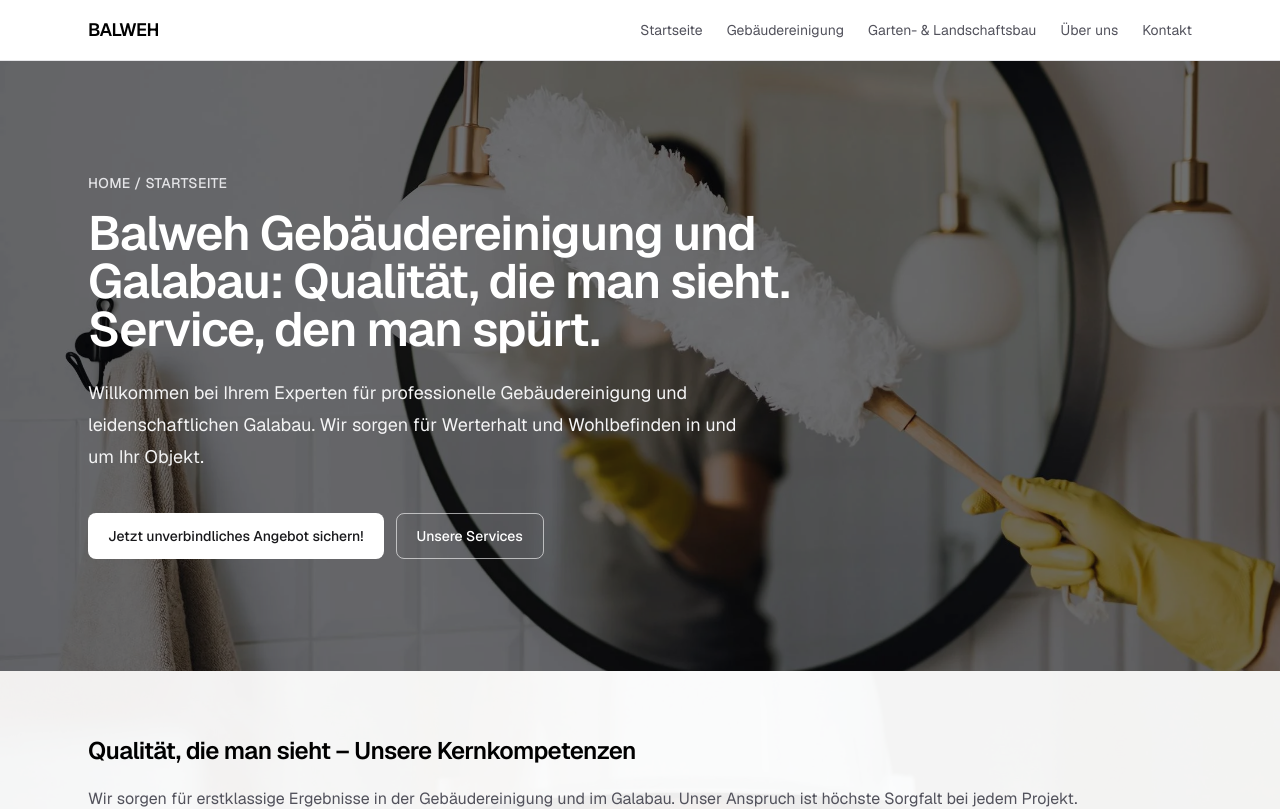
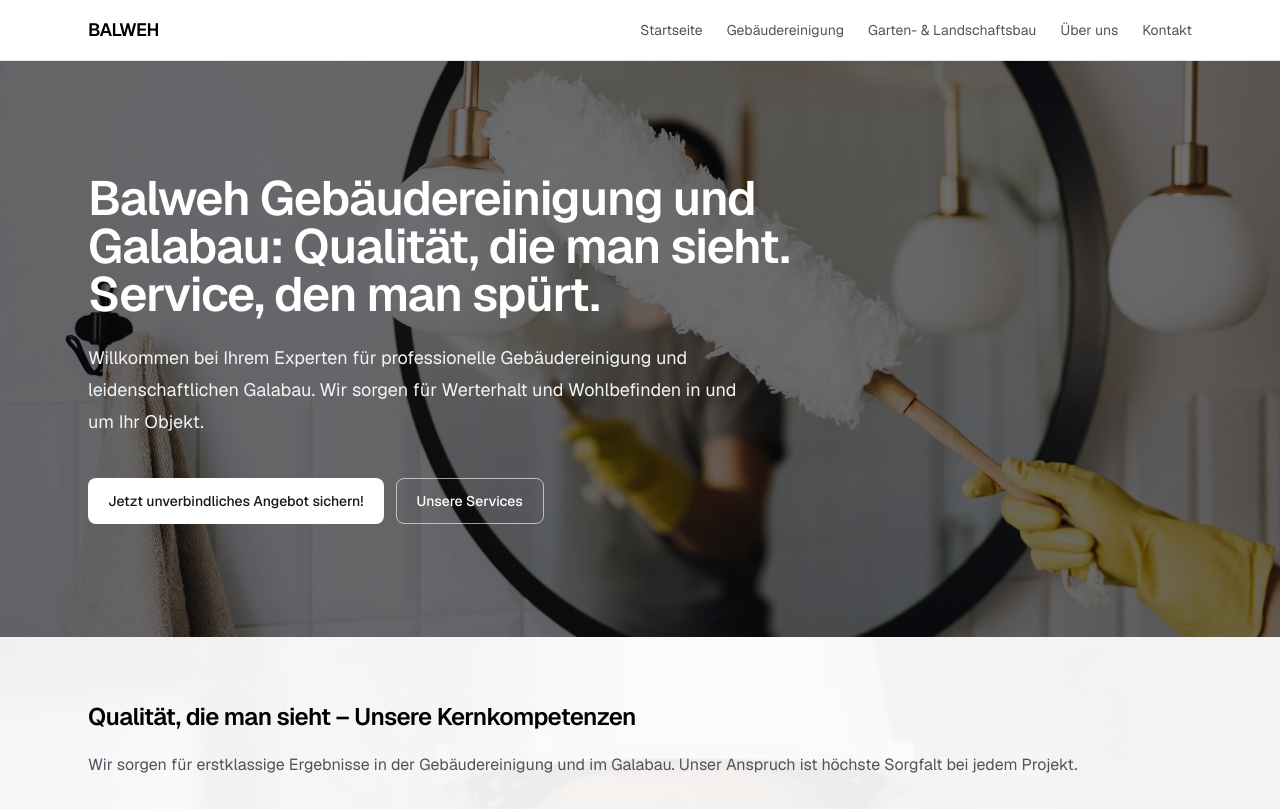
Before and after one commit to andonovnik/balweh-website, a Next.js app: page / in a window 1280 px wide. Shown: the top 809 px of the page. Built offline with nearby package versions, Linux system fonts and the light colour scheme.

Commit message:
refactor

```diff
--- a/app/globals.css
+++ b/app/globals.css
@@ -32,10 +32,10 @@ body {
 }
 
 header {
-  position: sticky !important;
-  top: 0 !important;
+  position: sticky;
+  top: 0;
   background-color: #fff;
-  z-index: 50 !important;
+  z-index: 50;
   /* Ensure header stays on top on iOS */
   -webkit-transform: translateZ(0);
   transform: translateZ(0);
--- a/app/page.tsx
+++ b/app/page.tsx
@@ -28,17 +28,14 @@ export default function Home() {
         <div className="absolute inset-0 bg-zinc-950/55" />
         <div className="relative mx-auto flex min-h-[72vh] w-full max-w-6xl items-center px-6 py-20 md:py-28">
           <div>
-            <p className="mb-4 text-sm font-medium uppercase tracking-wide text-zinc-200">
-              Home / Startseite
-            </p>
             <h1 className="max-w-3xl text-4xl font-semibold tracking-tight text-white md:text-5xl">
               Balweh Gebäudereinigung und Galabau: Qualität, die man sieht.
               Service, den man spürt.
             </h1>
             <p className="mt-6 max-w-2xl text-lg leading-8 text-zinc-100">
-              Willkommen bei Ihrem Experten für professionelle
-              Gebäudereinigung und leidenschaftlichen Galabau. Wir sorgen für
-              Werterhalt und Wohlbefinden in und um Ihr Objekt.
+              Willkommen bei Ihrem Experten für professionelle Gebäudereinigung
+              und leidenschaftlichen Galabau. Wir sorgen für Werterhalt und
+              Wohlbefinden in und um Ihr Objekt.
             </p>
             <div className="mt-10 flex flex-col gap-3 sm:flex-row">
               <a
@@ -74,9 +71,8 @@ export default function Home() {
               Qualität, die man sieht – Unsere Kernkompetenzen
             </h2>
             <p className="mt-4 leading-8 text-zinc-600">
-              Wir sorgen für erstklassige Ergebnisse in der Gebäudereinigung
-              und im Galabau. Unser Anspruch ist höchste Sorgfalt bei jedem
-              Projekt.
+              Wir sorgen für erstklassige Ergebnisse in der Gebäudereinigung und
+              im Galabau. Unser Anspruch ist höchste Sorgfalt bei jedem Projekt.
             </p>
           </article>
 
```
